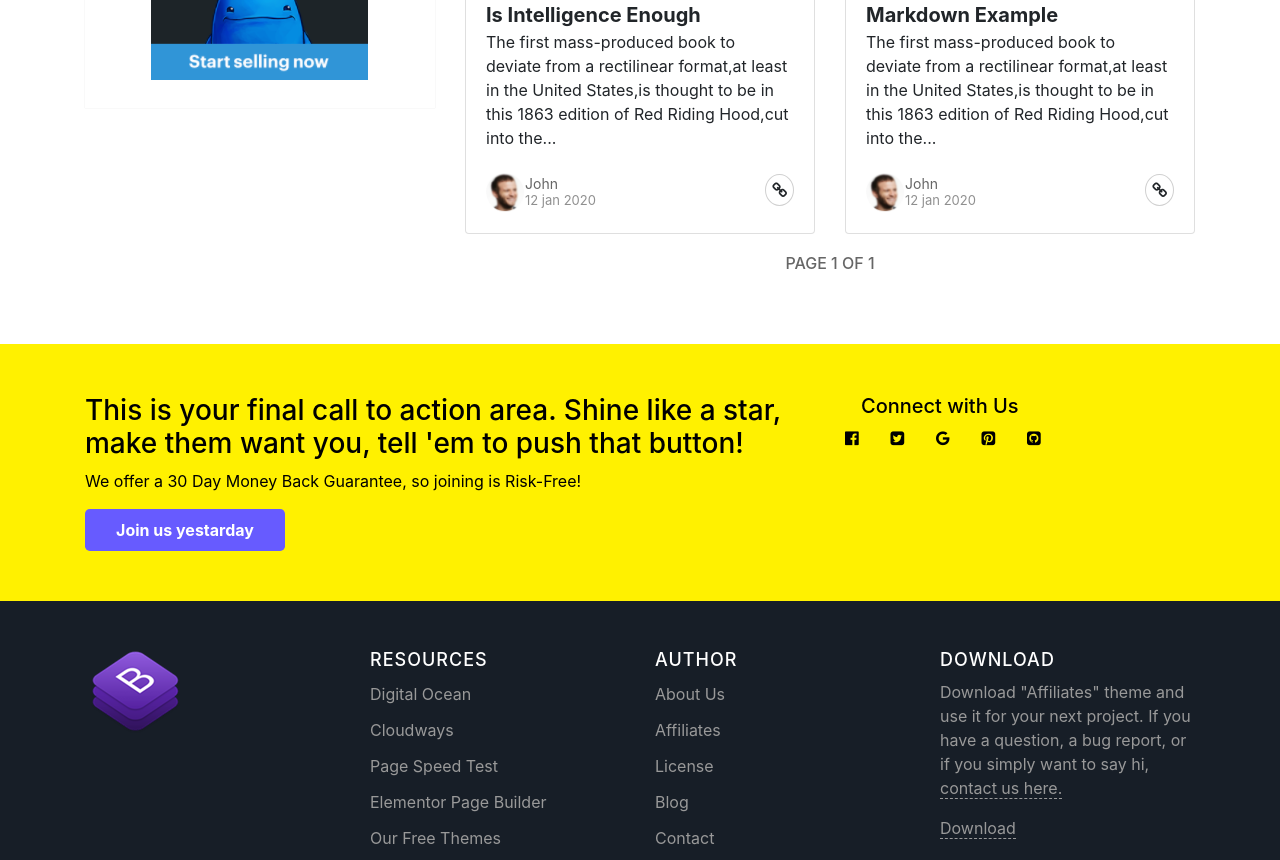
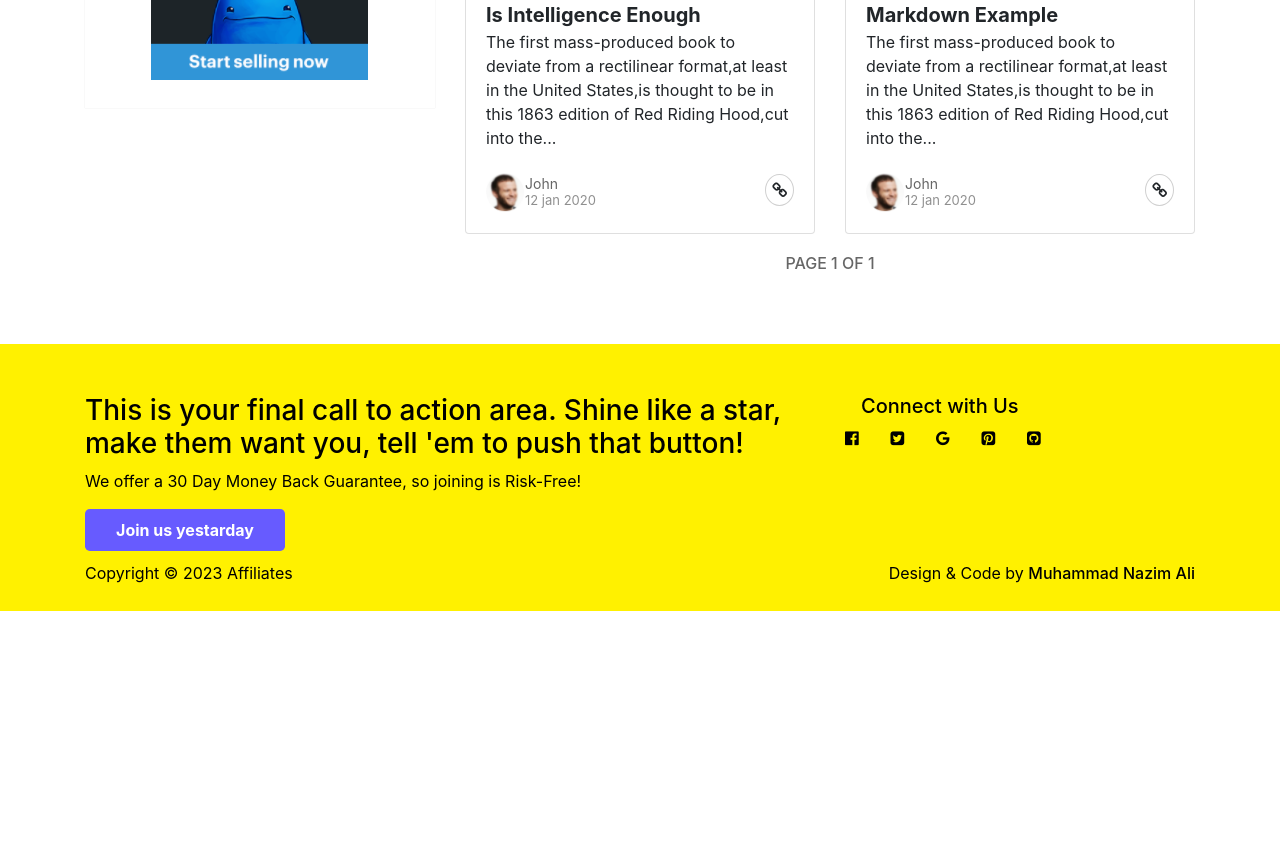
Before and after one commit to NazimAli28/Affiliates, a plain HTML site: page index.html in a window 1280 px wide. Shown: the part 1940-2800 px from the top of the page. After the commit the page ends 2551 px from the top, so only its background shows below. Drawn offline with nearby package versions, Linux system fonts and the light colour scheme.

Commit message:
assignment

```diff
--- a/index.html
+++ b/index.html
@@ -5,7 +5,7 @@
     <meta charset="UTF-8">
     <meta http-equiv="X-UA-Compatible" content="IE=edge">
     <meta name="viewport" content="width=device-width, initial-scale=1.0">
-    <title>Document</title>
+    <title>Affiliate</title>
     <link rel="stylesheet" href="https://cdnjs.cloudflare.com/ajax/libs/font-awesome/4.7.0/css/font-awesome.min.css">
 
     <link rel="stylesheet" href="style.css">
@@ -66,11 +66,9 @@
             <div class="container">
                 <div class="showcase">
                     <div class="wrap">
-                        <h1 class="boot">Affiliates Bootstrap Template</h1>
+                        <h1 class="boot">Affiliates</h1>
                         <h2 class="lead">
-                            "Affiliates" is a free Bootstrap Template designed & developed by WoW Themes,best suitable
-                            for
-                            affiliates marketers.
+                            The Affiliates is a well-designed and functional design for affiliates marketers.
                         </h2>
 
                         <a href="">
@@ -397,79 +395,18 @@
                         </span>
                     </div>
                 </div>
-            </div>
-        </div>
-    </section>
-    <section>
-        <div class="resource">
-            <div class="container">
-                <div class="row">
-                    <div class="col-lg-3">
-                        <img src="./IMAGES/logo-footer.png" alt="">
-                    </div>
-                    <div class="col-lg-3">
-                        <div class="footer-widget">
-                            <h5 class="down">
-                                RESOURCES
-                            </h5>
-                            <ul>
-                                <li>Digital Ocean</li>
-                                <li>Cloudways</li>
-                                <li>Page Speed Test</li>
-                                <li>Elementor Page Builder</li>
-                                <li>Our Free Themes</li>
-                            </ul>
-                        </div>
-
-                    </div>
-                    <div class="col-lg-3">
-                        <div class="footer-widget">
-                            <h5 class="down">
-                                AUTHOR
-                            </h5>
-                            <ul>
-                                <li>About Us</li>
-                                <li>Affiliates</li>
-                                <li>License</li>
-                                <li>Blog</li>
-                                <li>Contact</li>
-                            </ul>
-                        </div>
-                    </div>
-                    <div class="col-lg-3">
-                        <div class="text-widget">
-                            <h5 class="down">
-                                DOWNLOAD
-                            </h5>
-                            <p>Download "Affiliates" theme and use it for your next project. If you have a question, a
-                                bug report, or if you simply want to say hi,
-                                <a href="#">contact us here.</a>
-                            </p>
-                            <a href="#">Download</a>
-                        </div>
-                    </div>
-                </div>
                 <div class="copyright">
                     <p class="pull-left">
-                        Copyright © 2045 Affiliates HTML Template
+                        Copyright © 2023 Affiliates
 
                     </p>
                     <p class="pull-right">Design & Code by
-                        <a href="#">WowThemes</a>
+                        <a href="#">Muhammad Nazim Ali</a>
                     </p>
                 </div>
             </div>
         </div>
-
     </section>
-    <section>
-
-        <div class="ccsfooter">
-            <img src="./IMAGES/elegantthemes-900x120.jpg" alt="" class="elegant">
-        </div>
-
-    </section>
-
 
     <script src="https://code.jquery.com/jquery-3.5.1.slim.min.js"
         integrity="sha384-DfXdz2htPH0lsSSs5nCTpuj/zy4C+OGpamoFVy38MVBnE+IbbVYUew+OrCXaRkfj"
--- a/style.css
+++ b/style.css
@@ -477,11 +477,15 @@ color:inherit;
 .pull-left{
   float:left;
 }
+.copyright {
+  margin-top: 10px;
+}
 .copyright a{
-  color:#eee;
+  color:#000;
+  font-weight: 500;
 }
 .copyright a:hover{
-  color:#eee;
+  color:#000;
 }
 .elegant{
   display: block;
```
